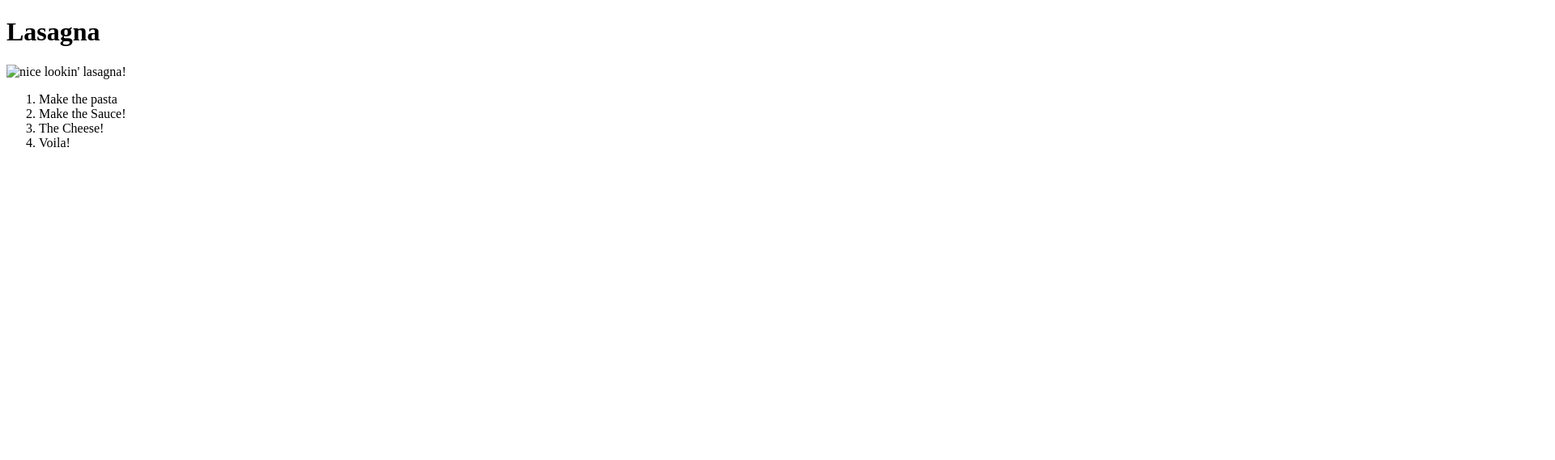
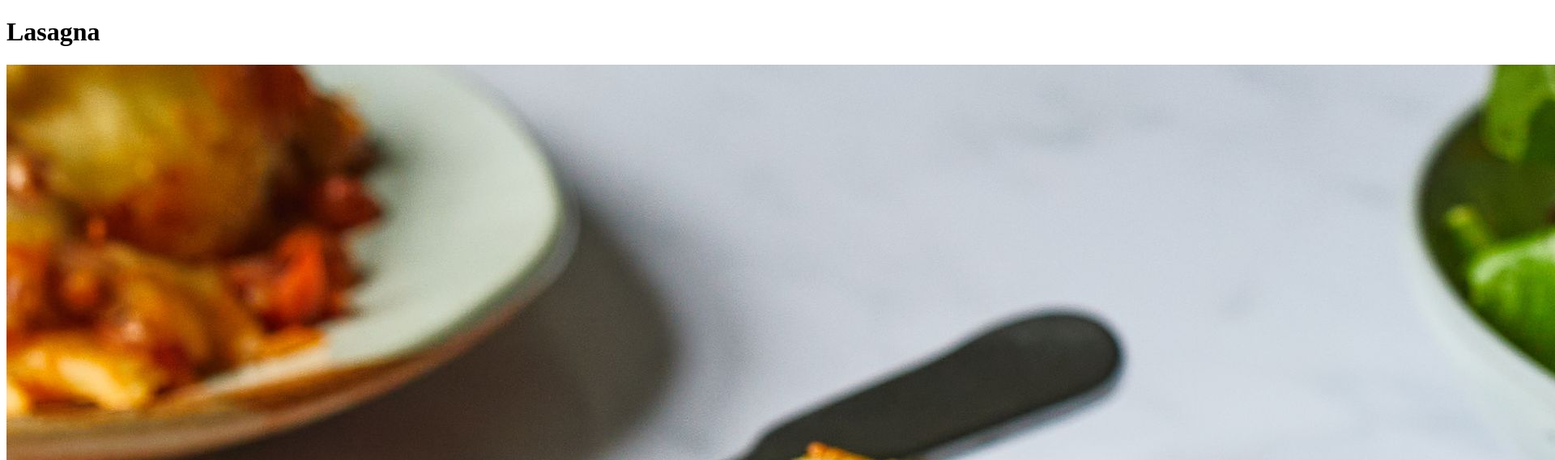
Before and after one commit to dan-light/odin-recipes, a plain HTML site: page recipes/lasagna.html in a window 1280 px wide. Shown: the top 569 px of the page at 81% size, 1920 px wide, since content can reach past the window. Drawn offline with Linux system fonts and the light colour scheme; the site is published under a folder, as on GitHub Pages, so addresses that start at the root find nothing.

Commit message:
Fix bug where lasagna image not displaying

```diff
--- a/recipes/lasagna.html
+++ b/recipes/lasagna.html
@@ -8,7 +8,7 @@
 </head>
 <body>
     <h1>Lasagna</h1>
-    <img src="/images/lasagna.jpeg" alt="nice lookin' lasagna!">
+    <img src="../images/lasagna.jpeg" alt="nice lookin' lasagna!">
     <ol>
         <li>Make the pasta</li>
         <li>Make the Sauce!</li>
```
